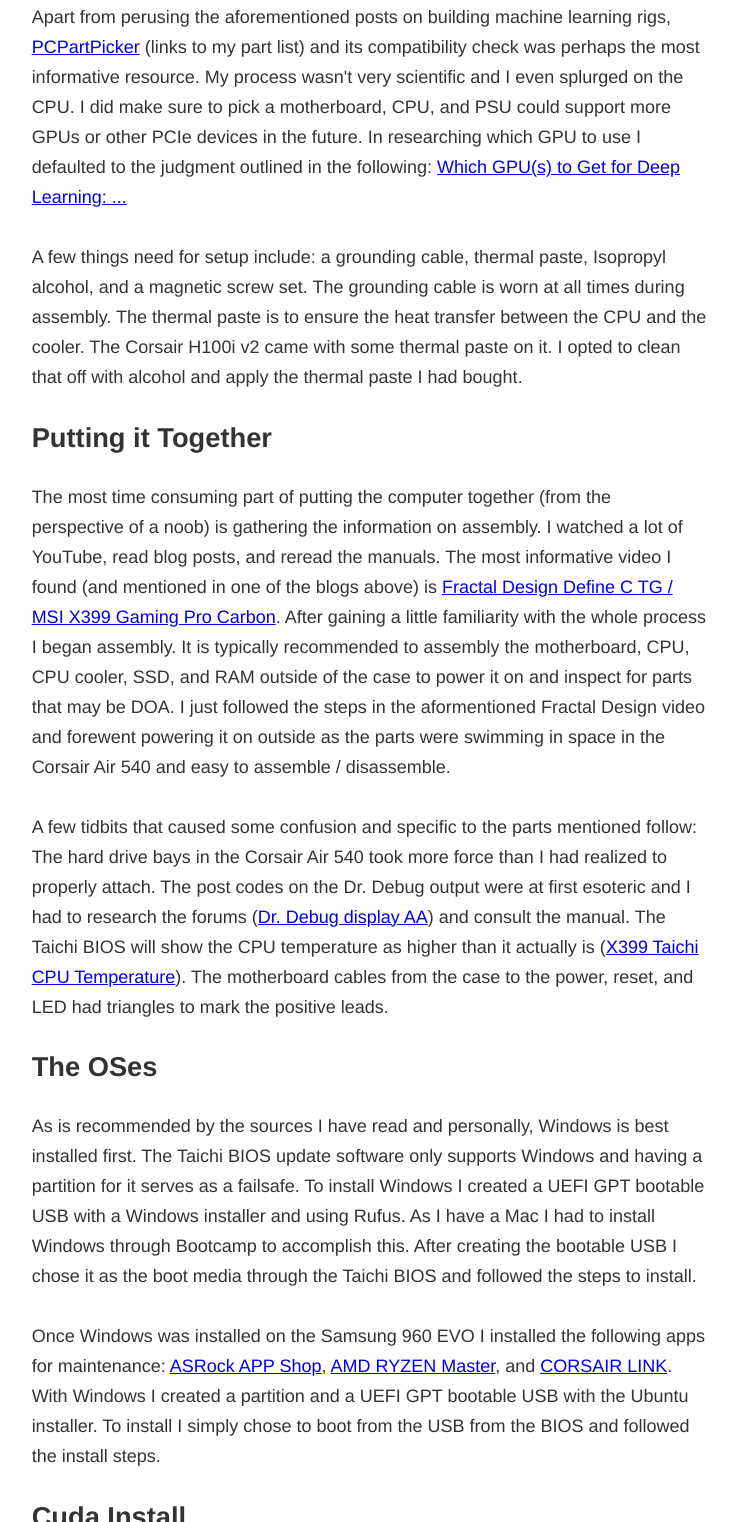
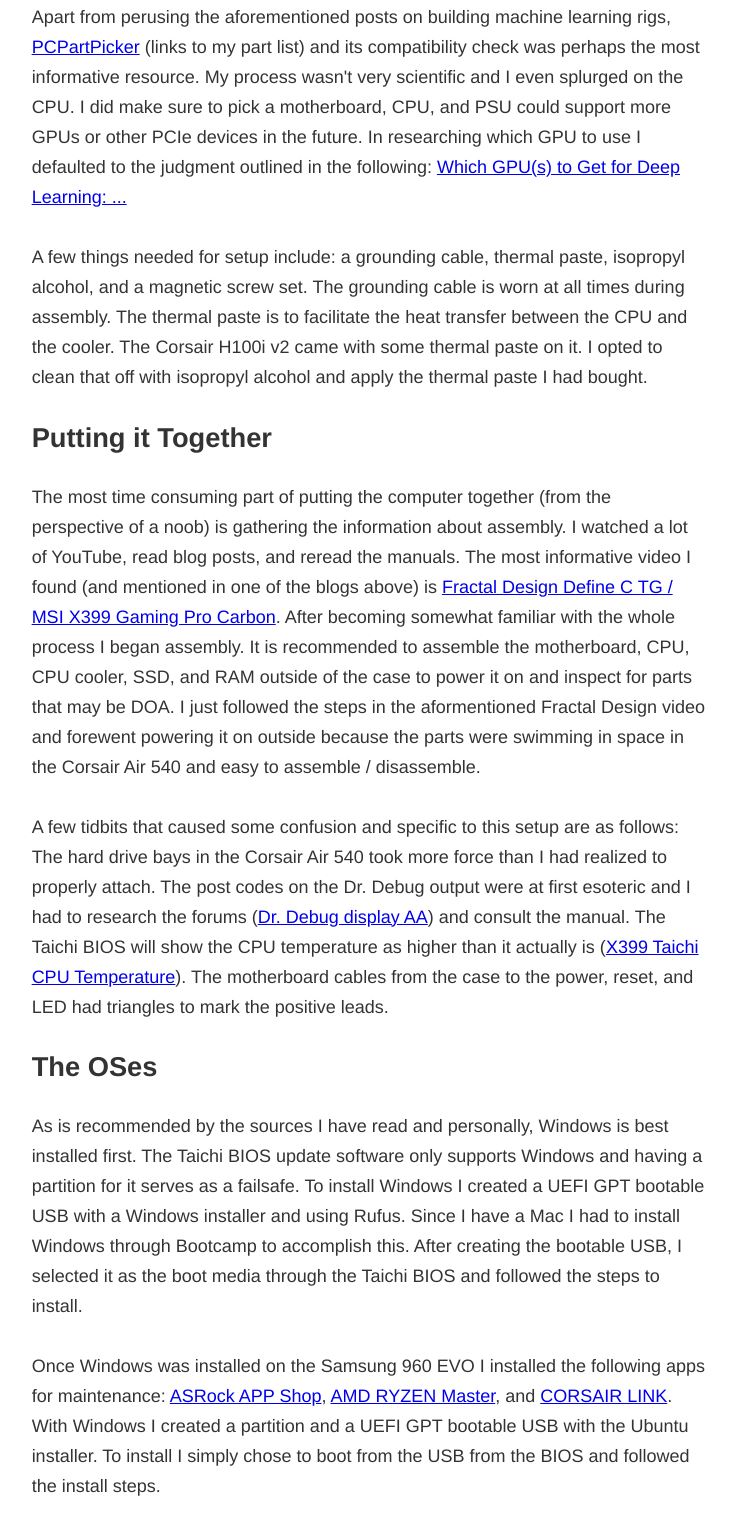
Before and after one commit to jjgp/jjgp.github.io, a Gatsby site: page /building-a-pc/ in a window 1280 px wide. Shown: the part 1411-2933 px from the top of the page, without its empty margins (271-1008 px from the left). Built offline with nearby package versions, Linux system fonts and the light colour scheme; Gatsby itself is replaced by a stand-in of ours; some packages are replaced by stand-ins of ours.

Commit message:
edits to buidling-a-pc

```diff
--- a/content/blog/building-a-pc/index.md
+++ b/content/blog/building-a-pc/index.md
@@ -42,29 +42,29 @@
 other PCIe devices in the future. In researching which GPU to use I defaulted
 to the judgment outlined in the following: [Which GPU(s) to Get for Deep Learning: ...](http://timdettmers.com/2018/11/05/which-gpu-for-deep-learning/)
 
-A few things need for setup include: a grounding cable, thermal paste,
-Isopropyl alcohol, and a magnetic screw set. The grounding cable is worn at all
-times during assembly. The thermal paste is to ensure the heat transfer between
+A few things needed for setup include: a grounding cable, thermal paste,
+isopropyl alcohol, and a magnetic screw set. The grounding cable is worn at all
+times during assembly. The thermal paste is to facilitate the heat transfer between
 the CPU and the cooler. The Corsair H100i v2 came with some thermal paste on
-it. I opted to clean that off with alcohol and apply the thermal paste I had
+it. I opted to clean that off with isopropyl alcohol and apply the thermal paste I had
 bought.
 
 ## Putting it Together
 
 The most time consuming part of putting the computer together (from the
-perspective of a noob) is gathering the information on assembly. I watched
+perspective of a noob) is gathering the information about assembly. I watched
 a lot of YouTube, read blog posts, and reread the manuals. The most
 informative video I found (and mentioned in one of the blogs above) is
 [Fractal Design Define C TG / MSI X399 Gaming Pro Carbon](https://www.youtube.com/watch?v=83mA2TGNRCU).
-After gaining a little familiarity with the whole process I began assembly. It
-is typically recommended to assembly the motherboard, CPU, CPU cooler, SSD, and
+After becoming somewhat familiar with the whole process I began assembly. It
+is recommended to assemble the motherboard, CPU, CPU cooler, SSD, and
 RAM outside of the case to power it on and inspect for parts that may be DOA.
 I just followed the steps in the aformentioned Fractal Design video and forewent
-powering it on outside as the parts were swimming in space in the Corsair Air
+powering it on outside because the parts were swimming in space in the Corsair Air
 540 and easy to assemble / disassemble.
 
-A few tidbits that caused some confusion and specific to the parts mentioned
-follow: The hard drive bays in the Corsair Air 540 took more force than I had
+A few tidbits that caused some confusion and specific to this setup are as
+follows: The hard drive bays in the Corsair Air 540 took more force than I had
 realized to properly attach. The post codes on the Dr. Debug output were at
 first esoteric and I had to research the forums ([Dr. Debug display AA](http://forum.asrock.com/forum_posts.asp?TID=3110&title=dr-debug-display-aa))
 and consult the manual. The Taichi BIOS will show the CPU temperature as higher
@@ -77,9 +77,9 @@
 As is recommended by the sources I have read and personally, Windows is best
 installed first. The Taichi BIOS update software only supports Windows and
 having a partition for it serves as a failsafe. To install Windows I created
-a UEFI GPT bootable USB with a Windows installer and using Rufus. As I have a
+a UEFI GPT bootable USB with a Windows installer and using Rufus. Since I have a
 Mac I had to install Windows through Bootcamp to accomplish this. After
-creating the bootable USB I chose it as the boot media through the Taichi
+creating the bootable USB, I selected it as the boot media through the Taichi
 BIOS and followed the steps to install.
 
 Once Windows was installed on the Samsung 960 EVO I installed the following
```
Also changed, not shown: 1 other file.
